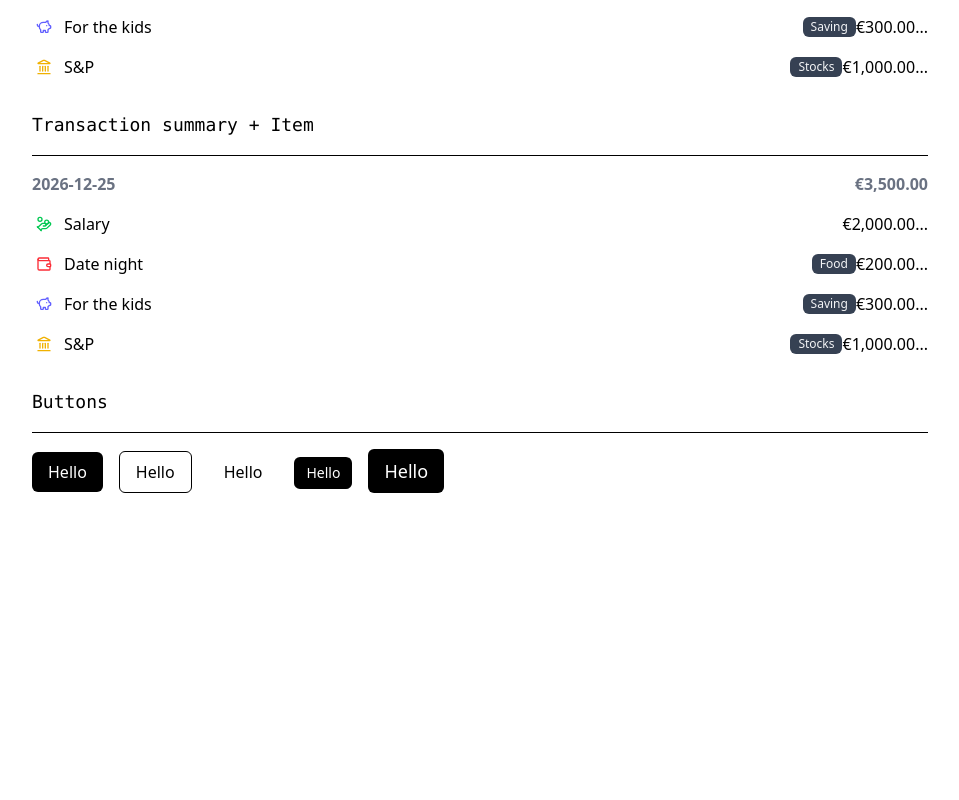
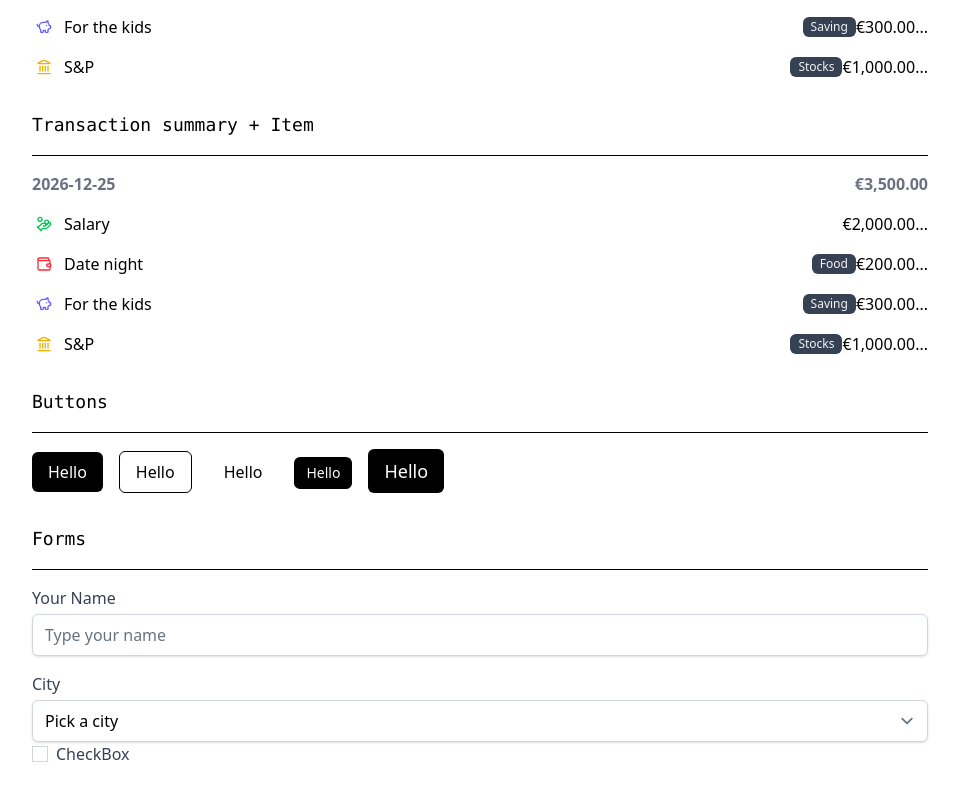
Before and after one commit to MorielMauni/Learning-FinanceApp-NextJS, a Next.js app: page /playground in a window 1280 px wide. Shown: the part 532-1332 px from the top of the page, without its empty margins (160-1119 px from the left). Before the commit the page ends 1201 px from the top, so only its background shows below. Built offline with nearby package versions, Linux system fonts and the light colour scheme.

Commit message:
Add tailwindcss form, add forms

```diff
--- a/app/globals.css
+++ b/app/globals.css
@@ -1,4 +1,5 @@
 @import "tailwindcss";
+@plugin "@tailwindcss/forms";
 
 body {
   @apply container mx-auto max-w-4xl bg-white text-black dark:bg-slate-950 dark:text-slate-100;
--- a/app/playground/page.js
+++ b/app/playground/page.js
@@ -86,10 +86,48 @@ export default function playground() {
         <hr className="mb-4 border-grey-200 dark:border-gray-800"></hr>
         <div className="space-x-4">
           <Button>Hello</Button>
-          <Button variant='outline'>Hello</Button>
-          <Button variant='ghost'>Hello</Button>
-          <Button size='small'>Hello</Button>
-          <Button size='large'>Hello</Button>
+          <Button variant="outline">Hello</Button>
+          <Button variant="ghost">Hello</Button>
+          <Button size="small">Hello</Button>
+          <Button size="large">Hello</Button>
+        </div>
+      </div>
+
+      <div>
+        <h2 className="mb-4 text-lg font-mono">Forms</h2>
+        <hr className="mb-4 border-grey-200 dark:border-gray-800"></hr>
+        <div className="grid grid-cols2 gap-4">
+          <div>
+            <label className="text-gray-700 dark:text-gray-300 block mb-1">
+              Your Name
+            </label>
+            <input
+              type="text"
+              placeholder="Type your name"
+              className="w-full rounded-md shadow-sm border-gray-300 bg-white dark:border-gray-700 dark:bg-gray-950"
+            />
+          </div>
+          <div>
+            <label className="text-gray-700 dark:text-gray-300 block mb-1">
+              City
+            </label>
+            <select
+              type="text"
+              className="w-full rounded-md shadow-sm border-gray-300 bg-white dark:border-gray-700 dark:bg-gray-950"
+            >
+              <option>Pick a city</option>
+              <option>Berlin</option>
+              <option>Tel Aviv</option>
+              <option>Joe Mama</option>
+            </select>
+
+            <div className="flex items-center">
+              <input type="checkbox" className="border-gray-300 bg-white dark:border-gray-700 dark:bg-gray-950" />
+              <label className="text-gray-700 dark:text-gray-300 ml-2">
+                CheckBox
+              </label>
+            </div>
+          </div>
         </div>
       </div>
     </main>
--- a/package.json
+++ b/package.json
@@ -15,6 +15,7 @@
     "react-dom": "19.2.4"
   },
   "devDependencies": {
+    "@tailwindcss/forms": "^0.5.11",
     "@tailwindcss/postcss": "^4",
     "babel-plugin-react-compiler": "1.0.0",
     "eslint": "^9",
```
Also changed, not shown: 1 other file (tests, documents, lock files or other folders).
